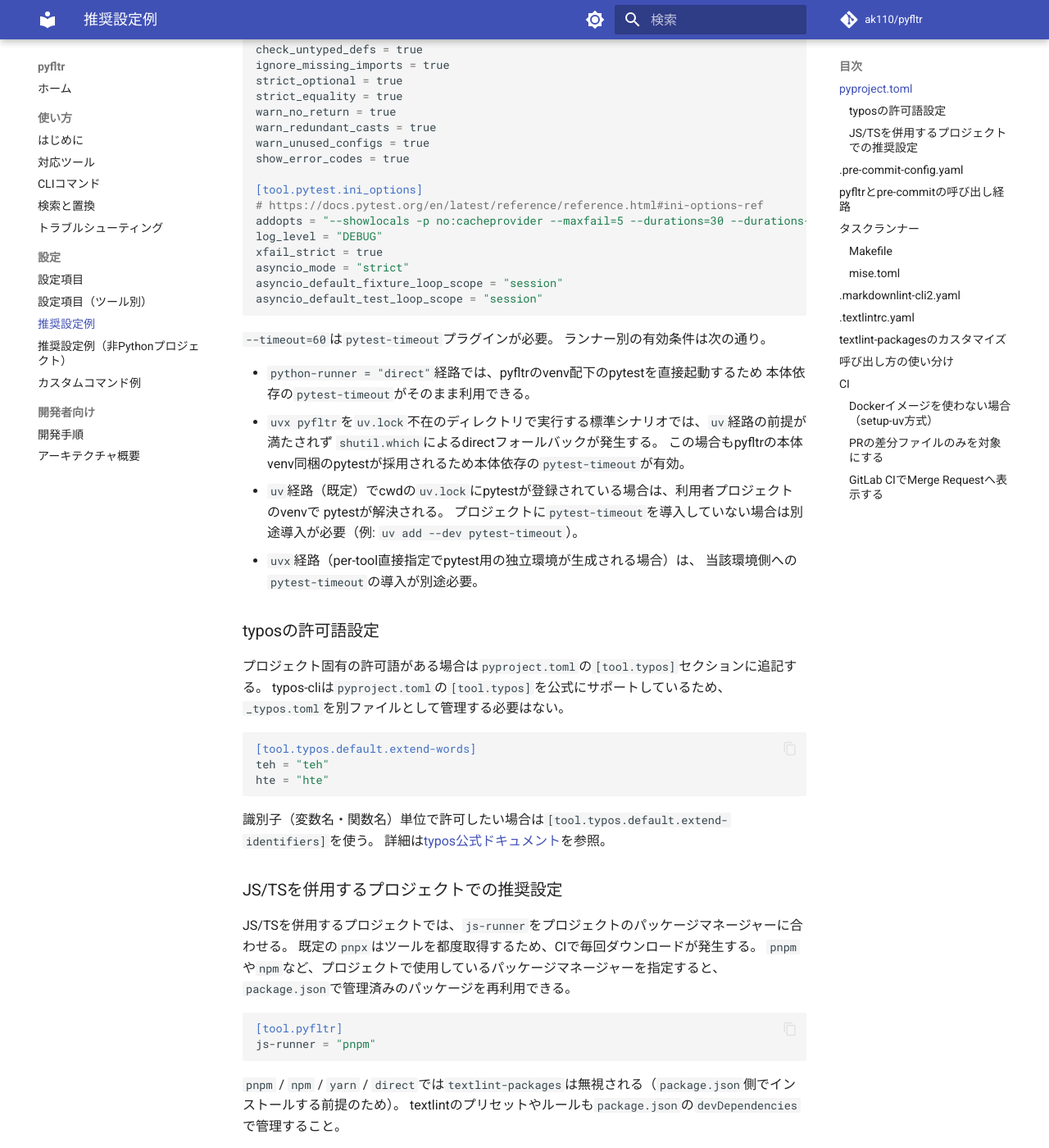
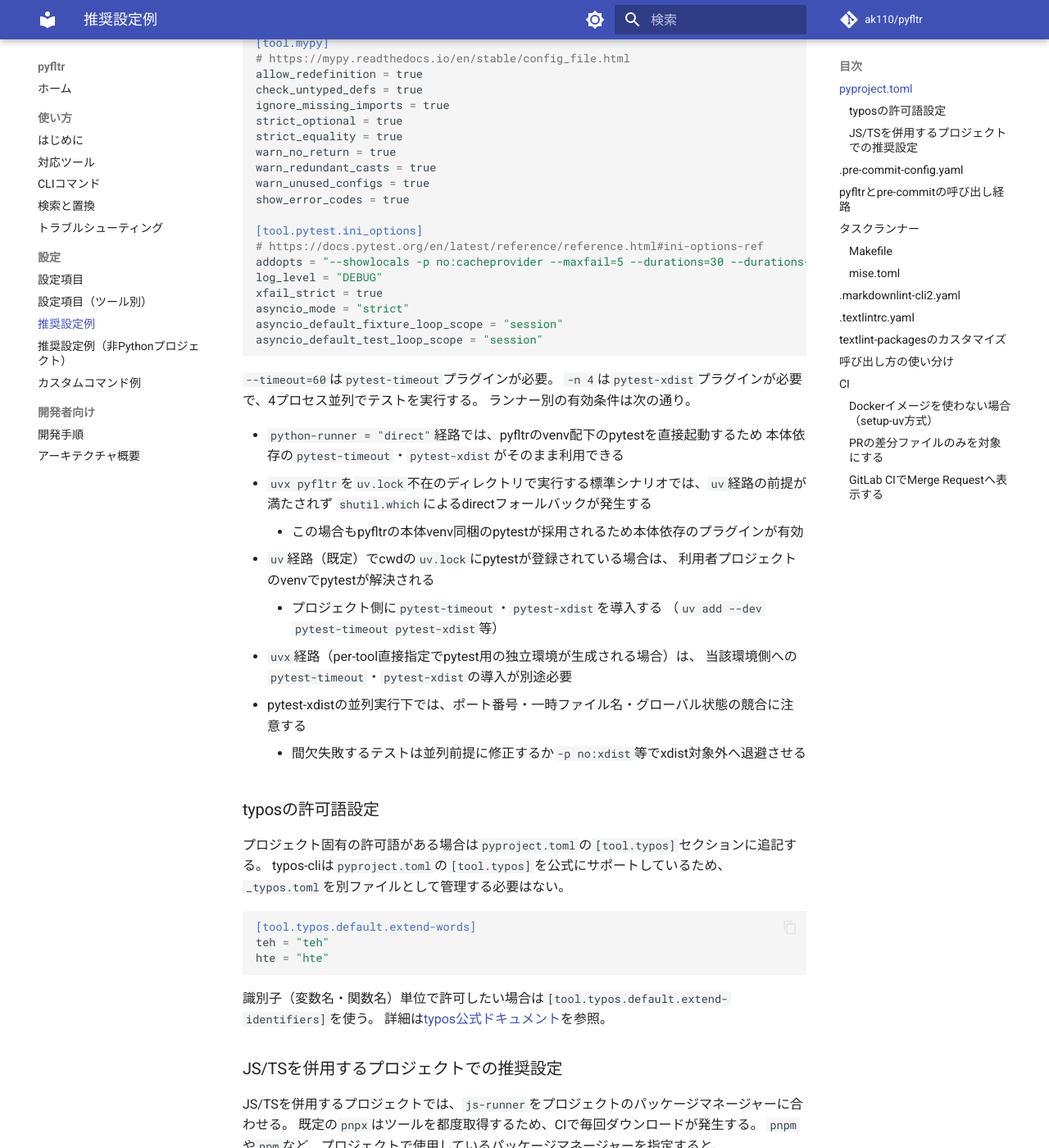
Before and after one commit to ak110/pyfltr, an MkDocs documentation site: the page built from docs/guide/recommended.md, in a window 1280 px wide and 1400 px high, scrolled down 2142 px. Shown: the whole window at 82% size. Built offline with MkDocs 1.6.1 and Material for MkDocs 9.7.7, drawn with Linux system fonts in a browser that asks for light colours; comment, search, counter and statistics services are not loaded; some of the changed text lies outside the part shown.

Commit message:
feat: pytest推奨設定に-n 4を導入しpyfltr設定にコメント補完
pytest-xdistの-n 4による並列実行を推奨ガイドへ追加し、pyfltrの依存とaddoptsを反映する。
非Python系個別有効化フラグの目的（ドッグフーディング）と関連ガイドの箇条書きスタイル整理も併せて行う。

Co-Authored-By: Claude Opus 4.7 (1M context) <noreply@anthropic.com>

````diff
--- a/docs/guide/recommended.md
+++ b/docs/guide/recommended.md
@@ -7,18 +7,18 @@ Pythonプロジェクト向けの推奨構成例（pyproject.toml・pre-commit
 
 pyfltr本体の設定（`[tool.pyfltr]`）と、呼び出される各ツール（ruff / mypy / pytest）の設定を1つの`pyproject.toml`にまとめた例。
 
-- `preset = "latest"`: 各時点での推奨ツール構成。詳細は[プリセット設定](configuration.md#preset)を参照。
+- `preset = "latest"`: 各時点での推奨ツール構成。詳細は[プリセット設定](configuration.md#preset)を参照
 - `python = true`: Python系ツールのゲートを開ける。推奨ツール（ruff-format / ruff-check / mypy /
-  pylint / pyright / pytest / uv-sort）を一式有効化する。
-  Python系ツール一式は本体依存に同梱されているため、`uvx pyfltr`単発で利用できる。
-  dev依存に固定する場合は`uv add --dev "pyfltr[python]"`（pip環境では`pip install pyfltr`）を使う。
+  pylint / pyright / pytest / uv-sort）を一式有効化する
+    - Python系ツール一式は本体依存に同梱されているため、`uvx pyfltr`単発で利用できる
+    - dev依存に固定する場合は`uv add --dev "pyfltr[python]"`（pip環境では`pip install pyfltr`）を使う
 - `pylint-args`: pylintに追加で渡す引数。`--load-plugins=pylint_pydantic`と
-  `--enable-error-code=unused-awaitable`（mypy）は自動オプションで既定有効のため個別指定不要。
+  `--enable-error-code=unused-awaitable`（mypy）は自動オプションで既定有効のため個別指定不要
 - `[tool.pylint."messages control"]`: pylintのdisableリストを`pyproject.toml`に集約することで、
-  `.pylintrc`を別途配置する必要がなくなり設定の所在が`pyproject.toml`1ファイルにまとまる。
-  ruffの`D`カテゴリが`missing-*-docstring`相当を検出するため、
-  pylint側の同系ルールは無効化しても品質低下は招かない。
-- ruffの `per-file-ignores`: テストコード（`**_test.py`）とpackage init（`__init__.py`）のdocstring要求を除外する実用的な調整。
+  `.pylintrc`を別途配置する必要がなくなり設定の所在が`pyproject.toml`1ファイルにまとまる
+    - ruffの`D`カテゴリが`missing-*-docstring`相当を検出するため、
+    pylint側の同系ルールは無効化しても品質低下は招かない
+- ruffの `per-file-ignores`: テストコード（`**_test.py`）とpackage init（`__init__.py`）のdocstring要求を除外する実用的な調整
 
 `uvx pyfltr`での実行では`pyproject.toml`にpyfltrを記述する必要はなく、`[tool.pyfltr]`セクションのみで完結する。
 dev依存に固定する場合のみ`[dependency-groups] dev`に`"pyfltr[python]"`を追加する（後置の併記例）。
@@ -103,7 +103,7 @@ show_error_codes = true
 
 [tool.pytest.ini_options]
 # https://docs.pytest.org/en/latest/reference/reference.html#ini-options-ref
-addopts = "--showlocals -p no:cacheprovider --maxfail=5 --durations=30 --durations-min=0.5 --timeout=60"
+addopts = "--showlocals -p no:cacheprovider --maxfail=5 --durations=30 --durations-min=0.5 --timeout=60 -n 4"
 log_level = "DEBUG"
 xfail_strict = true
 asyncio_mode = "strict"
@@ -112,18 +112,22 @@ asyncio_default_test_loop_scope = "session"
 ```
 
 `--timeout=60`は`pytest-timeout`プラグインが必要。
+`-n 4`は`pytest-xdist`プラグインが必要で、4プロセス並列でテストを実行する。
 ランナー別の有効条件は次の通り。
 
 - `python-runner = "direct"`経路では、pyfltrのvenv配下のpytestを直接起動するため
-  本体依存の`pytest-timeout`がそのまま利用できる。
+  本体依存の`pytest-timeout`・`pytest-xdist`がそのまま利用できる
 - `uvx pyfltr`を`uv.lock`不在のディレクトリで実行する標準シナリオでは、`uv`経路の前提が満たされず
-  `shutil.which`によるdirectフォールバックが発生する。
-  この場合もpyfltrの本体venv同梱のpytestが採用されるため本体依存の`pytest-timeout`が有効。
-- `uv`経路（既定）でcwdの`uv.lock`にpytestが登録されている場合は、利用者プロジェクトのvenvで
-  pytestが解決される。
-  プロジェクトに`pytest-timeout`を導入していない場合は別途導入が必要（例: `uv add --dev pytest-timeout`）。
+  `shutil.which`によるdirectフォールバックが発生する
+    - この場合もpyfltrの本体venv同梱のpytestが採用されるため本体依存のプラグインが有効
+- `uv`経路（既定）でcwdの`uv.lock`にpytestが登録されている場合は、
+  利用者プロジェクトのvenvでpytestが解決される
+    - プロジェクト側に`pytest-timeout`・`pytest-xdist`を導入する
+    （`uv add --dev pytest-timeout pytest-xdist`等）
 - `uvx`経路（per-tool直接指定でpytest用の独立環境が生成される場合）は、
-  当該環境側への`pytest-timeout`の導入が別途必要。
+  当該環境側への`pytest-timeout`・`pytest-xdist`の導入が別途必要
+- pytest-xdistの並列実行下では、ポート番号・一時ファイル名・グローバル状態の競合に注意する
+    - 間欠失敗するテストは並列前提に修正するか`-p no:xdist`等でxdist対象外へ退避させる
 
 ### typosの許可語設定
 
@@ -175,12 +179,13 @@ PEP 695型パラメーター構文（`def f[T](): ...`）を使用するプロ
 
 ポイント。
 
-- `uvx pyfltr fast`: uvがキャッシュするため2回目以降は実用速度で動作し、毎回最新版を取得して実行する。
-  dev依存にpyfltrを加えている場合は`entry: uv run --frozen pyfltr fast`に置き換えてもよい。
-- `fast`: mypy / pylint / pytestなど重いコマンドを除外した高速サブセット。
-  formatterがファイルを修正しただけではフックを失敗と判定しない。
-- `types_or`: 必要な種別を列挙する。markdownはtextlint / markdownlint、TOML（pyproject.toml）でuv-sort。
-- `require_serial: true`: pyfltr自身が内部で並列化するため、pre-commit側での多重起動を抑止する。
+- `uvx pyfltr fast`: uvがキャッシュするため2回目以降は実用速度で動作し、毎回最新版を取得して実行する
+    - dev依存にpyfltrを加えている場合は`entry: uv run --frozen pyfltr fast`に置き換えてもよい
+- `fast`: mypy / pylint / pytestなど重いコマンドを除外した高速サブセット
+    - formatterがファイルを修正しただけではフックを失敗と判定しない
+- `types_or`: 必要な種別を列挙する
+    - markdownはtextlint / markdownlint、TOML（pyproject.toml）でuv-sort
+- `require_serial: true`: pyfltr自身が内部で並列化するため、pre-commit側での多重起動を抑止する
 
 pre-commit統合の自動スキップなど双方向の挙動は[トラブルシューティング](troubleshooting.md)を参照。
 
@@ -299,10 +304,12 @@ run = [
 ポイント:
 
 - `setup`: 開発環境のセットアップ
-- `format`: `pyfltr fast`（fix段→formatter段→軽量linter段 + 内部pre-commit統合）を実行する。
-  pre-commit-fastが既定でTrueのため、pre-commit-hooks（check-yaml等）もこの1コマンドで実行される
-- `test`: ローカル開発用。`pyfltr run`がpre-commitを内部で呼び出すため、1コマンドで全チェックが完結する
-- `ci`: CI用。`pyfltr ci`はformatter差分も含めて失敗扱いにする
+- `format`: `pyfltr fast`（fix段→formatter段→軽量linter段 + 内部pre-commit統合）を実行する
+    - pre-commit-fastが既定でTrueのため、pre-commit-hooks（check-yaml等）もこの1コマンドで実行される
+- `test`: ローカル開発用
+    - `pyfltr run`がpre-commitを内部で呼び出すため、1コマンドで全チェックが完結する
+- `ci`: CI用
+    - `pyfltr ci`はformatter差分も含めて失敗扱いにする
 
 ## .markdownlint-cli2.yaml
 
@@ -429,21 +436,22 @@ jobs:
 
 ポイント。
 
-- `image: ghcr.io/ak110/pyfltr:latest`: `vX.Y.Z`タグも併発行されるため、再現性を重視する場合は固定タグを指定する。
-  イメージには`UV_FROZEN=1`と`pnpm config set minimum-release-age 1440`が事前設定されているため、
-  CIワークフロー側で同じ環境変数や設定を再指定する必要はない。
+- `image: ghcr.io/ak110/pyfltr:latest`: `vX.Y.Z`タグも併発行されるため、再現性を重視する場合は固定タグを指定する
+    - イメージには`UV_FROZEN=1`と`pnpm config set minimum-release-age 1440`が事前設定されているため、
+    CIワークフロー側で同じ環境変数や設定を再指定する必要はない
 - `defaults.run.shell: bash`: GitHub Actionsの`container:`既定シェルは`sh`であり、
-  既存ワークフローで多用される`set -euo pipefail`等のbash前提の記述を通すために指定する。
-- `UV_PYTHON`: `uv run`が必要なCPythonをロックファイルとmatrix値に従って自動取得する。`actions/setup-python`は不要。
-  単一バージョンで十分な場合は`strategy.matrix`と`UV_PYTHON`を省ける。
-- `actions/cache`: `/cache`配下を一括キャッシュする。
-  uv / pnpm / miseのキャッシュは内容アドレス指定のため、ロックファイル変更時も追加分がそのまま蓄積される。
-  キーはOSのみで足り、ロックファイルhashなどの細かい無効化は不要。
-- `pyfltr ci`: イメージ同梱のpyfltrをそのまま使う。
-  uvキャッシュを介した解決を毎回経由せず、コンテナビルド時に確定したバージョンで実行できる。
-  特定バージョンに固定したい場合は`image:`のタグ（`vX.Y.Z`）で揃える。
-- `--output-format=github-annotations`: `::error file=...` / `::warning file=...`形式の行を標準出力へ出力する。
-  プル要求の該当ファイル行にコメントとして表示される。
+  既存ワークフローで多用される`set -euo pipefail`等のbash前提の記述を通すために指定する
+- `UV_PYTHON`: `uv run`が必要なCPythonをロックファイルとmatrix値に従って自動取得する
+    - `actions/setup-python`は不要
+    - 単一バージョンで十分な場合は`strategy.matrix`と`UV_PYTHON`を省ける
+- `actions/cache`: `/cache`配下を一括キャッシュする
+    - uv / pnpm / miseのキャッシュは内容アドレス指定のため、ロックファイル変更時も追加分がそのまま蓄積される
+    - キーはOSのみで足り、ロックファイルhashなどの細かい無効化は不要
+- `pyfltr ci`: イメージ同梱のpyfltrをそのまま使う
+    - uvキャッシュを介した解決を毎回経由せず、コンテナビルド時に確定したバージョンで実行できる
+    - 特定バージョンに固定したい場合は`image:`のタグ（`vX.Y.Z`）で揃える
+- `--output-format=github-annotations`: `::error file=...` / `::warning file=...`形式の行を標準出力へ出力する
+    - プル要求の該当ファイル行にコメントとして表示される
 
 ### Dockerイメージを使わない場合（setup-uv方式）
 
@@ -520,11 +528,12 @@ pyfltr:
 
 ポイント。
 
-- `--output-format=code-quality`: Code Climate JSON issue形式の配列を出力する。
-  `--output-file`を指定するとstdoutには従来の`text`整形出力が並行して出るため、ジョブログで進捗を確認できる。
-- `artifacts:reports:codequality`: 生成したJSONファイルをGitLabに取り込む。
-  Merge Request画面のCode Quality widget（全tier）とMR diffインライン表示（Ultimate tier）に反映される。
-- `when: always`: ジョブが失敗してもアーティファクトを残す指定。lintエラーで`exit 1`したときもレポートを取り込めるようにする。
+- `--output-format=code-quality`: Code Climate JSON issue形式の配列を出力する
+    - `--output-file`を指定するとstdoutには従来の`text`整形出力が並行して出るため、ジョブログで進捗を確認できる
+- `artifacts:reports:codequality`: 生成したJSONファイルをGitLabに取り込む
+    - Merge Request画面のCode Quality widget（全tier）とMR diffインライン表示（Ultimate tier）に反映される
+- `when: always`: ジョブが失敗してもアーティファクトを残す指定
+    - lintエラーで`exit 1`したときもレポートを取り込めるようにする
 
 ---
 
--- a/pyproject.toml
+++ b/pyproject.toml
@@ -31,6 +31,7 @@ dependencies = [
     "pyright[nodejs]>=1.1",
     "pytest-asyncio>=1.0",
     "pytest-timeout>=2",
+    "pytest-xdist>=3",
     "pytest>=7.0",
     "python-ulid>=3.0",
     "pyyaml>=6.0",
@@ -89,6 +90,9 @@ preset = "latest"
 # が gate 通過で有効化される。`ty` のみ preset 非収録のため個別 true で追加する。
 python = true
 ty = true
+# 以下の非Python系ツールは preset = "latest" に含まれないため個別 true で有効化する。
+# pyfltr本体のドッグフーディングとして、各ツールの起動経路・引数組み立て・出力解釈を
+# 本リポでも継続的に検証し、新規対応ツール追加時の回帰を検知する。
 glab-ci-lint = true
 yamllint = true
 taplo = true
@@ -200,6 +204,7 @@ addopts = [
     "--durations=30",
     "--durations-min=0.5",
     "--timeout=60",
+    "-n", "4",
     "--ignore=tests/smoke_data",
 ]
 log_level = "DEBUG"
````
Also changed, not shown: docs/guide/recommended-nonpython.md (+16 -13 lines), 1 other file.
